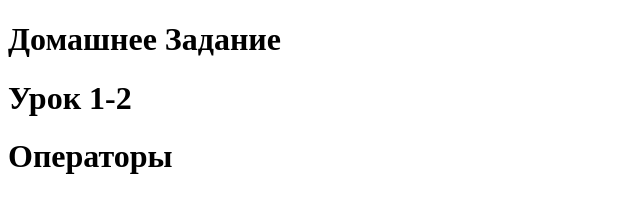
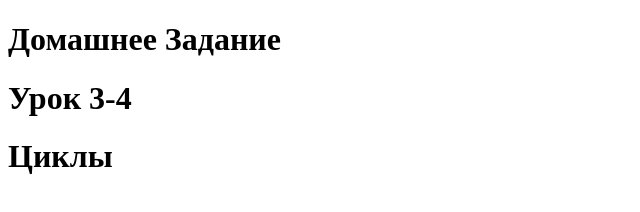
Before and after one commit to AndrePerep/JS_DZ3-4, a plain HTML site: page index.html in a window 1280 px wide. Shown: the whole page, without its empty margins (0-640 px from the left). Drawn offline with Linux system fonts and the light colour scheme.

Commit message:
Add files via upload

```diff
--- a/index.html
+++ b/index.html
@@ -8,8 +8,8 @@
 </head>
 <body>
     <h1>Домашнее Задание</h1>
-    <h1>Урок 1-2</h1>
-    <h1>Операторы</h1>
+    <h1>Урок 3-4</h1>
+    <h1>Циклы</h1>
     <script src="./js/screept.js"></script>
 </body>
 </html>
```
Also changed, not shown: js/screept.js (+104 -98 lines).
